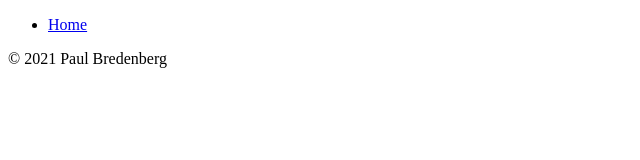
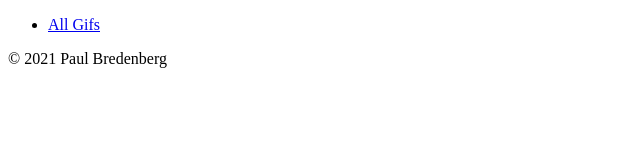
Before and after one commit to pbredenberg/gifulator, a Next.js app: page /gif/sorry-about-the-mess in a window 1280 px wide. Shown: the top 160 px of the page, without its empty margins (0-640 px from the left). Built offline with nearby package versions, Linux system fonts and the light colour scheme.

Commit message:
feat: change home url to say `all gifs`

```diff
--- a/components/navbar.tsx
+++ b/components/navbar.tsx
@@ -4,7 +4,7 @@ const Navbar = () => {
   return (
     <nav className="sticky">
       <ul className={'nav'}>
-        <li className={'nav__item'}><Link href="/">Home</Link></li>
+        <li className={'nav__item'}><Link href="/">All Gifs</Link></li>
       </ul>
     </nav>
   )
```
